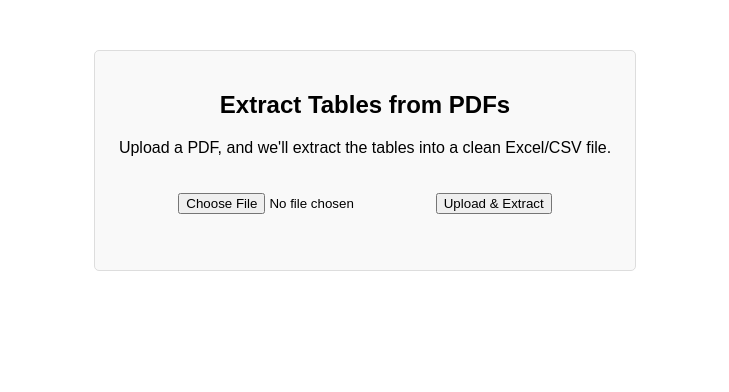
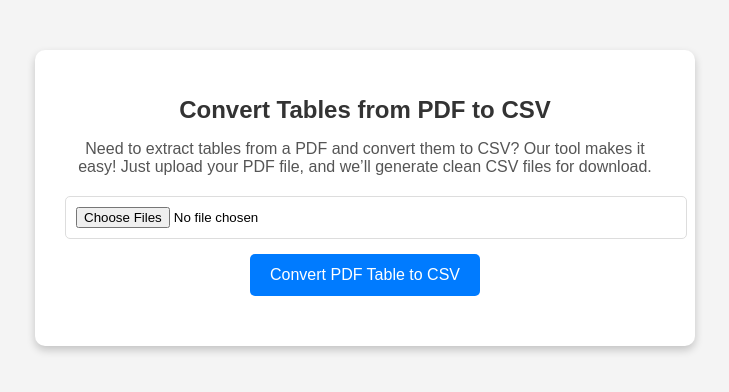
Before and after one commit to harold29/parsetable, a Flask app: page / in a window 1280 px wide. Shown: the top 392 px of the page, without its empty margins (275-1004 px from the left). Run offline with Flask 3, Linux system fonts and the light colour scheme.

Commit message:
[02] General improvements and style changes

```diff
--- a/app.py
+++ b/app.py
@@ -10,6 +10,12 @@ OUTPUT_FOLDER = "outputs"
 os.makedirs(UPLOAD_FOLDER, exist_ok=True)
 os.makedirs(OUTPUT_FOLDER, exist_ok=True)
 
+ALLOWED_EXTENSIONS = {"pdf"}
+
+def allowed_file(filename):
+    """Check if the uploaded file has a PDF extension."""
+    return "." in filename and filename.rsplit(".", 1)[1].lower() in ALLOWED_EXTENSIONS
+
 @app.route("/")
 def home():
     return render_template("index.html")
@@ -19,32 +25,40 @@ def upload_file():
     if "file" not in request.files:
         return jsonify({"success": False, "error": "No file part"})
 
-    file = request.files["file"]
-    if file.filename == "":
+    files = request.files.getlist("file")  # Get multiple files
+    if not files or files[0].filename == "":
         return jsonify({"success": False, "error": "No selected file"})
 
-    # Save the uploaded PDF
-    file_path = os.path.join(UPLOAD_FOLDER, file.filename)
-    file.save(file_path)
+    download_links = []
 
-    # Extract tables
-    tables = []
-    with pdfplumber.open(file_path) as pdf:
-        for page in pdf.pages:
-            extracted_table = page.extract_table()
-            if extracted_table:
-                tables.append(extracted_table)
+    for file in files:
+        if not allowed_file(file.filename):
+            return jsonify({"success": False, "error": f"Invalid file type: {file.filename}. Only PDFs allowed."})
 
-    if not tables:
-        return jsonify({"success": False, "error": "No tables found in PDF"})
+        # Save the uploaded PDF
+        file_path = os.path.join(UPLOAD_FOLDER, file.filename)
+        file.save(file_path)
 
-    # Convert to DataFrame and save as CSV
-    df = pd.DataFrame(sum(tables, []))  # Flatten list of tables
-    output_filename = file.filename.replace(".pdf", ".csv")
-    output_path = os.path.join(OUTPUT_FOLDER, output_filename)
-    df.to_csv(output_path, index=False)
+        # Extract tables
+        tables = []
+        with pdfplumber.open(file_path) as pdf:
+            for page in pdf.pages:
+                extracted_table = page.extract_table()
+                if extracted_table:
+                    tables.append(extracted_table)
 
-    return jsonify({"success": True, "download_url": f"/download/{output_filename}"})
+        if not tables:
+            return jsonify({"success": False, "error": f"No tables found in {file.filename}."})
+
+        # Convert to DataFrame and save as CSV
+        df = pd.DataFrame(sum(tables, []))  # Flatten list of tables
+        output_filename = file.filename.replace(".pdf", ".csv")
+        output_path = os.path.join(OUTPUT_FOLDER, output_filename)
+        df.to_csv(output_path, index=False)
+
+        download_links.append(f"/download/{output_filename}")
+
+    return jsonify({"success": True, "download_urls": download_links})
 
 @app.route("/download/<filename>")
 def download_file(filename):
--- a/templates/index.html
+++ b/templates/index.html
@@ -3,39 +3,83 @@
 <head>
     <meta charset="UTF-8">
     <meta name="viewport" content="width=device-width, initial-scale=1.0">
-    <title>PDF Table Extractor</title>
+    <title>Convert Tables from PDF to CSV | PDF Table Extractor</title>
+    <meta name="description" content="Easily extract tables from PDF to CSV. Convert PDF tables to CSV files quickly and efficiently with our free online tool.">
     <style>
         body {
-            font-family: Arial, sans-serif;
+            font-family: 'Arial', sans-serif;
+            background-color: #f4f4f4;
             text-align: center;
-            margin: 50px;
+            margin: 0;
+            padding: 0;
         }
         .container {
-            max-width: 500px;
-            margin: auto;
-            padding: 20px;
+            max-width: 600px;
+            margin: 50px auto;
+            padding: 30px;
+            background: white;
+            border-radius: 10px;
+            box-shadow: 0px 4px 8px rgba(0, 0, 0, 0.2);
+        }
+        h1 {
+            color: #333;
+            font-size: 24px;
+        }
+        p {
+            font-size: 16px;
+            color: #555;
+            margin-bottom: 20px;
+        }
+        input[type="file"] {
+            width: 100%;
+            padding: 10px;
             border: 1px solid #ddd;
             border-radius: 5px;
-            background-color: #f9f9f9;
+            background: #fff;
+            cursor: pointer;
+            margin-bottom: 15px;
         }
-        input[type="file"] {
-            margin: 20px 0;
+        .button {
+            background-color: #007bff;
+            color: white;
+            border: none;
+            padding: 12px 20px;
+            font-size: 16px;
+            border-radius: 5px;
+            cursor: pointer;
+            transition: 0.3s;
         }
-        .hidden {
-            display: none;
+        .button:hover {
+            background-color: #0056b3;
+        }
+        #status {
+            margin-top: 20px;
+            font-weight: bold;
+        }
+        .download-link {
+            display: block;
+            margin-top: 10px;
+            font-size: 14px;
+            color: #007bff;
+            text-decoration: none;
+        }
+        .download-link:hover {
+            text-decoration: underline;
         }
     </style>
 </head>
 <body>
     <div class="container">
-        <h2>Extract Tables from PDFs</h2>
-        <p>Upload a PDF, and we'll extract the tables into a clean Excel/CSV file.</p>
+        <h1>Convert Tables from PDF to CSV</h1>
+        <p>Need to extract tables from a PDF and convert them to CSV? Our tool makes it easy! Just upload your PDF file, and we’ll generate clean CSV files for download.</p>
+
         <form id="uploadForm">
-            <input type="file" id="pdfFile" name="file" accept="application/pdf" required>
-            <button type="submit">Upload & Extract</button>
+            <input type="file" id="pdfFile" name="file" accept="application/pdf" multiple required>
+            <button type="submit" class="button">Convert PDF Table to CSV</button>
         </form>
+
         <p id="status"></p>
-        <a id="downloadLink" class="hidden" href="#">Download Extracted File</a>
+        <div id="downloadLinks"></div>
     </div>
 
     <script>
@@ -43,17 +87,24 @@
             event.preventDefault();
             let fileInput = document.getElementById("pdfFile");
             let statusText = document.getElementById("status");
-            let downloadLink = document.getElementById("downloadLink");
+            let downloadLinksDiv = document.getElementById("downloadLinks");
+            downloadLinksDiv.innerHTML = ""; // Clear previous links
 
             if (fileInput.files.length === 0) {
-                statusText.innerText = "Please select a PDF file.";
+                statusText.innerText = "Please select at least one PDF file.";
                 return;
             }
 
             let formData = new FormData();
-            formData.append("file", fileInput.files[0]);
+            for (let file of fileInput.files) {
+                if (!file.name.toLowerCase().endsWith(".pdf")) {
+                    statusText.innerText = "Error: Only PDF files are allowed.";
+                    return;
+                }
+                formData.append("file", file);
+            }
 
-            statusText.innerText = "Processing...";
+            statusText.innerText = "Processing... Please wait.";
 
             let response = await fetch("/upload", {
                 method: "POST",
@@ -63,9 +114,15 @@
             let result = await response.json();
 
             if (result.success) {
-                statusText.innerText = "Extraction successful!";
-                downloadLink.href = result.download_url;
-                downloadLink.classList.remove("hidden");
+                statusText.innerText = "Extraction successful! Download your CSV files below:";
+                result.download_urls.forEach(url => {
+                    let link = document.createElement("a");
+                    link.href = url;
+                    link.innerText = "Download " + url.split("/").pop();
+                    link.classList.add("download-link");
+                    link.setAttribute("download", "");
+                    downloadLinksDiv.appendChild(link);
+                });
             } else {
                 statusText.innerText = "Error: " + result.error;
             }
```
